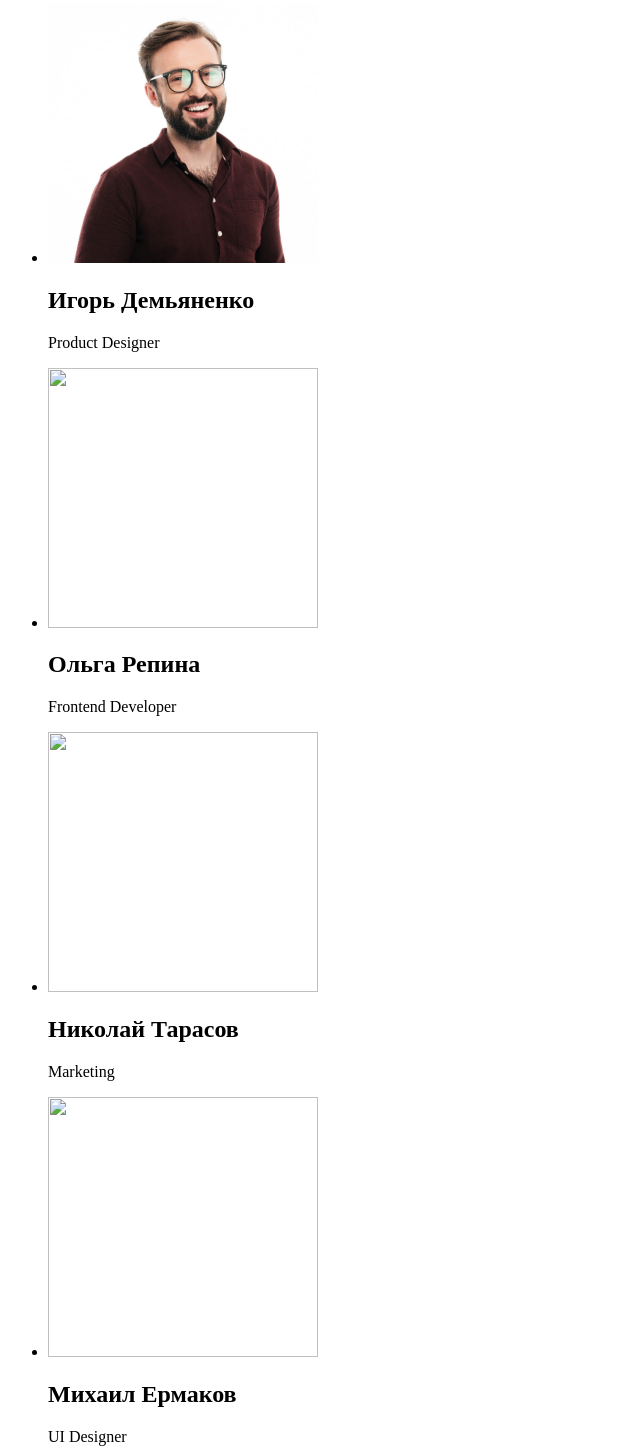
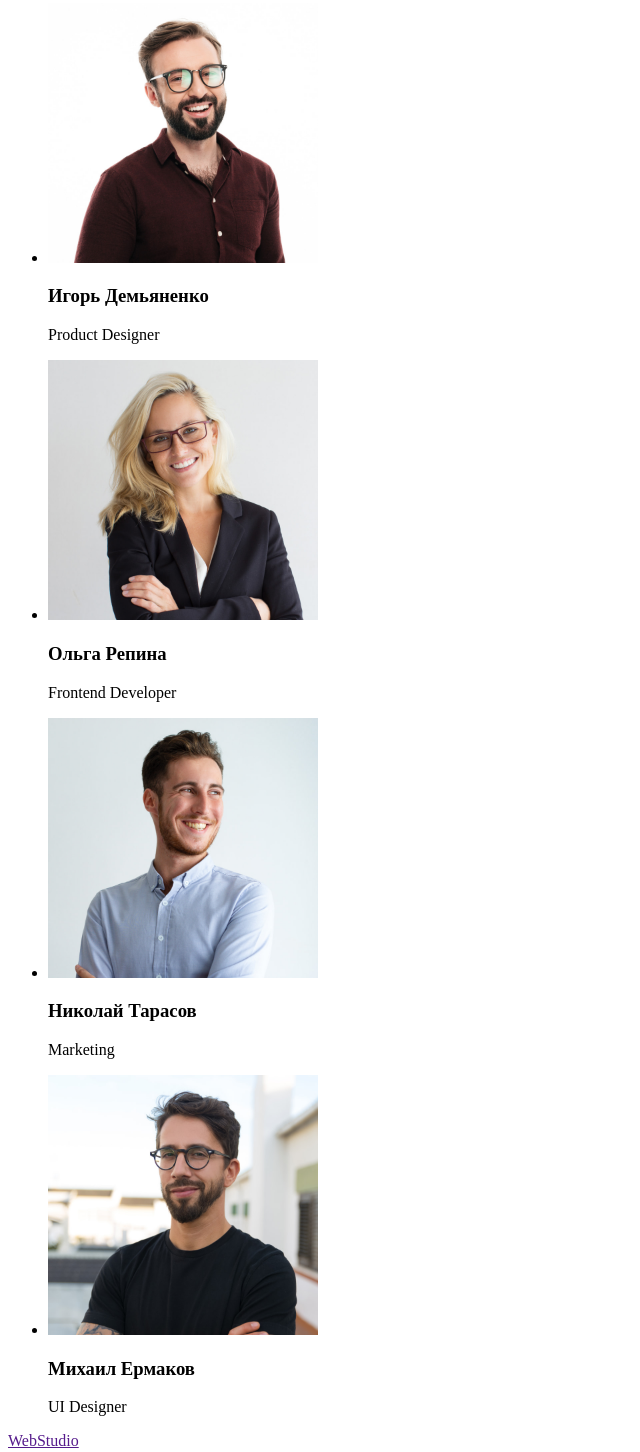
Before and after one commit to Alex2022Sander/goit-markup-hw-01, a plain HTML site: page index.html in a window 1280 px wide. Shown: the part 1648-3100 px from the top of the page, without its empty margins (0-640 px from the left). Drawn offline with Linux system fonts and the light colour scheme.

Commit message:
готово

```diff
--- a/index.html
+++ b/index.html
@@ -98,36 +98,37 @@
 </section>
 <ul>
     <li>
-        <img src="./images/Product Designer.jpg" width="270"
+        <img src="./images/Designer.jpg"
+        alt="Дизайнер продукта"
+        width="270"
         height="260">
-        <h2>Игорь Демьяненко</h2>
+        <h3>Игорь Демьяненко</h3>
         <p>Product Designer</p>
     </li>
-    </ul>
-    <ul>
     <li>
-        <img src="./images/images2Ольга Репина.jpg" width="270"
+        <img src="./images/Developer.jpg"
+        alt="Фронтенд-разработчик"
+        width="270"
         height="260">
-        <h2>Ольга Репина</h2>
+        <h3>Ольга Репина</h3>
         <p>Frontend Developer</p>
     </li>
-</ul>
-<ul>
 <li>
-    <img src="./images/images3Николай Тарасов.jpg" width="270"
+    <img src="./images/Marketing.jpg"
+    alt="Маркетинг" width="270"
     height="260">
-    <h2>Николай Тарасов</h2>
+    <h3>Николай Тарасов</h3>
     <p>Marketing</p>
 </li>
-</ul>
-<ul>
     <li>
-        <img src="./images/image4Михаил Ермаков.jpg" width="270"
+        <img src="./images/UIDesigner.jpg"
+        alt="Дизайнер пользовательского интерфейса"
+         width="270"
         height="260">
-        <h2>Михаил Ермаков</h2>
+        <h3>Михаил Ермаков</h3>
         <p>UI Designer</p>
     </li>
-    </ul>
+</ul>
 </main>
     <!--подвал-->
      <footer>
```
Also changed, not shown: images/Designer.jpg (renamed from images/Product Designer.jpg), images/Developer.jpg (renamed from images/Frontend Developer.jpg), images/UIDesigner.jpg (renamed from images/UI Designer.jpg).
